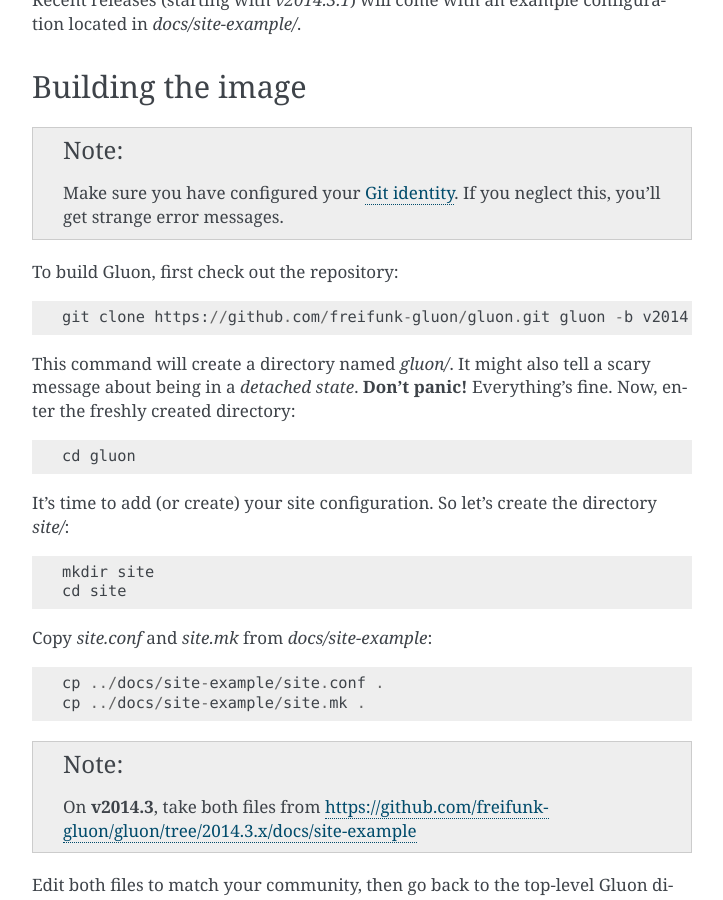
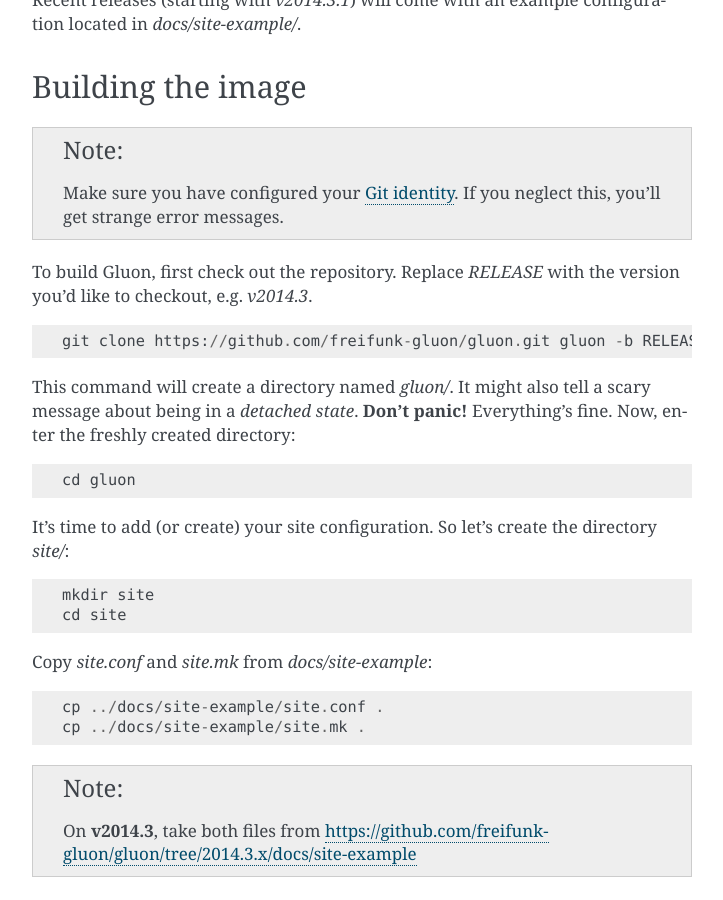
Before and after one commit to freifunk-gluon/gluon, a Sphinx documentation site: the page built from docs/user/getting_started.rst, in a window 1280 px wide and 900 px high, scrolled down 381 px. Shown: the whole window, without its empty margins (388-1111 px from the left). Built offline with Sphinx 7.4.7, drawn with Linux system fonts in a browser that asks for light colours.

Commit message:
docs: advise user to checkout a specific release

```diff
--- a/docs/user/getting_started.rst
+++ b/docs/user/getting_started.rst
@@ -28,11 +28,12 @@
 
 .. _Git identity: http://git-scm.com/book/en/Getting-Started-First-Time-Git-Setup#Your-Identity
 
-To build Gluon, first check out the repository:
+To build Gluon, first check out the repository. Replace *RELEASE* with the
+version you'd like to checkout, e.g. *v2014.3*.
 
 ::
 
-    git clone https://github.com/freifunk-gluon/gluon.git gluon -b v2014.3
+    git clone https://github.com/freifunk-gluon/gluon.git gluon -b RELEASE
 
 This command will create a directory named *gluon/*.
 It might also tell a scary message about being in a *detached state*.
```
